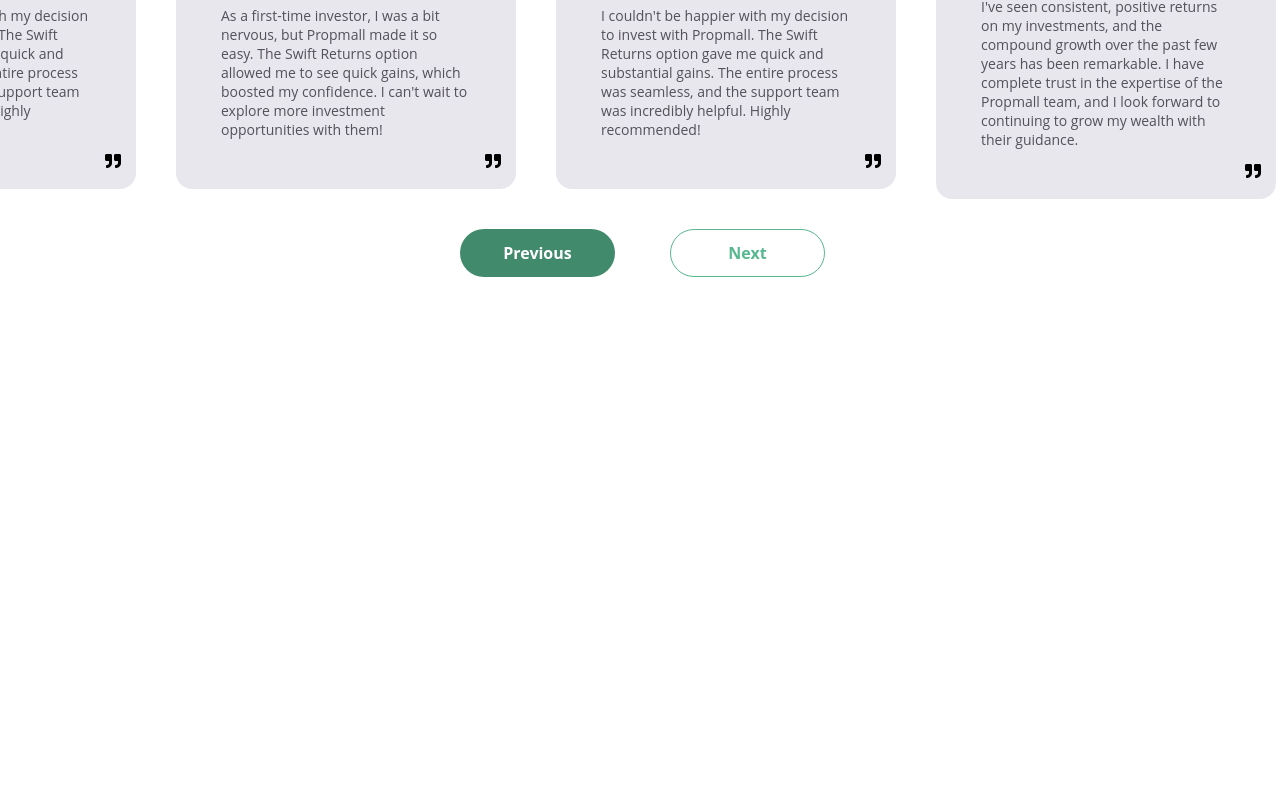
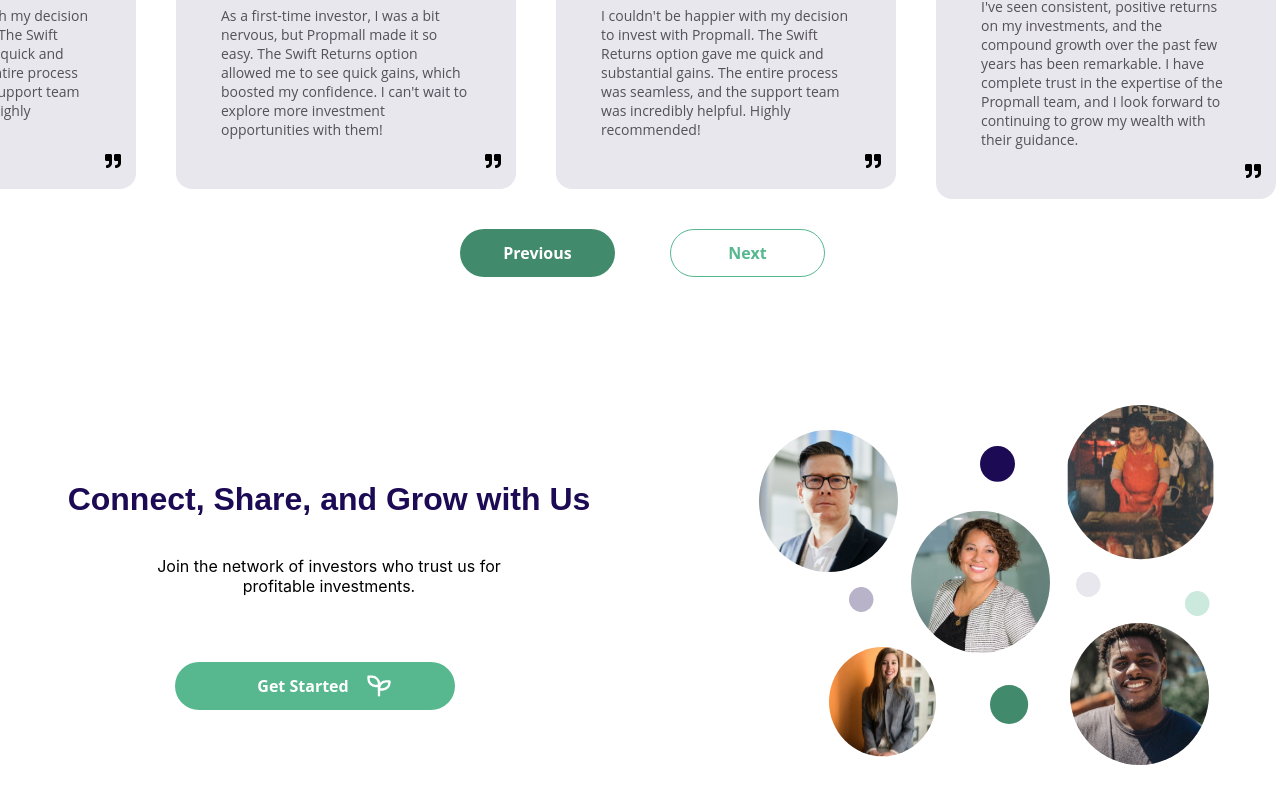
Before and after one commit to Emetila/propmall2, a React (Create React App) app: page / in a window 1280 px wide. Shown: the part 1080-1883 px from the top of the page. Before the commit the page ends 1421 px from the top, so only its background shows below. Built offline with nearby package versions, Linux system fonts and the light colour scheme.

Commit message:
Implemented community design in landing pageg

```diff
--- a/package.json
+++ b/package.json
@@ -11,6 +11,7 @@
     "react-icons": "^5.2.1",
     "react-scripts": "5.0.1",
     "react-slick": "^0.30.2",
+    "react-visual-grid": "^0.9.5",
     "slick-carousel": "^1.8.1",
     "web-vitals": "^2.1.4"
   },
--- /dev/null
+++ b/src/app/components/CommunitySection/index.jsx
@@ -0,0 +1,22 @@
+import React from "react";
+import style from './style.module.css';
+import { CustomButton } from "../Button";
+import { TbSeeding } from "react-icons/tb";
+import {ReactComponent as Image} from '../../assets/images/connectimg.svg';
+
+export const Community = () => {
+    return (
+        <div className={style.container}>
+            <div className={style.textbox}>
+                <h1>Connect, Share, and Grow with Us</h1>
+                <p className={style.text}>Join the network of investors who trust us for profitable investments.</p>
+                <div className={style.button}>
+                <CustomButton className={style.joinbtn} onClick={()=>{}}>Get Started</CustomButton>
+                <TbSeeding className={style.icon} />
+                </div>
+
+            </div>
+            <Image className={style.image} />
+        </div>
+    )
+}
--- /dev/null
+++ b/src/app/components/CommunitySection/style.module.css
@@ -0,0 +1,39 @@
+.container {
+    padding: var(--app-block-padding);
+    display: flex;
+    align-items: center;
+    justify-content: space-between;
+}
+
+.textbox {
+    display: flex;
+    flex-direction: column;
+    align-items: center;
+    width: 530px;
+}
+
+.text {
+    width: 400px;
+    text-align: center;
+    padding: 0 60px;
+    padding-bottom: 50px;
+}
+
+.button {
+    display: flex;
+    align-items: center;
+}
+
+.joinbtn {
+    width: 280px;
+    padding-right: 40px;
+}
+
+.icon {
+   color: white;
+    position: relative;
+    z-index: 1;
+    right: 90px;
+    height: 28px;
+    width: 28px;
+}
--- a/src/app/pages/LandingPage/index.jsx
+++ b/src/app/pages/LandingPage/index.jsx
@@ -1,4 +1,5 @@
 import { Calculate } from "../../components/CalculateSection";
+import { Community } from "../../components/CommunitySection";
 import { LandingPageHeader } from "../../components/Header/LandingPageHeader";
 import { Testimonial } from "../../components/Testimonial";
 
@@ -9,6 +10,7 @@
             <LandingPageHeader />
             <Calculate />
             <Testimonial />
+            <Community />
         </div>
     )
 }
```
Also changed, not shown: src/app/assets/images/connectimg.svg (added), 1 other file (tests, documents, lock files or other folders).
